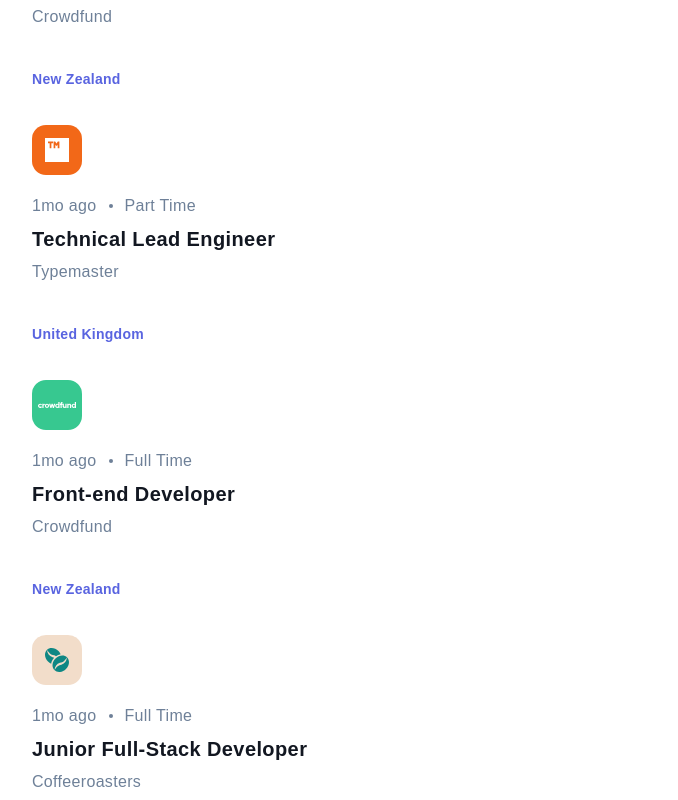
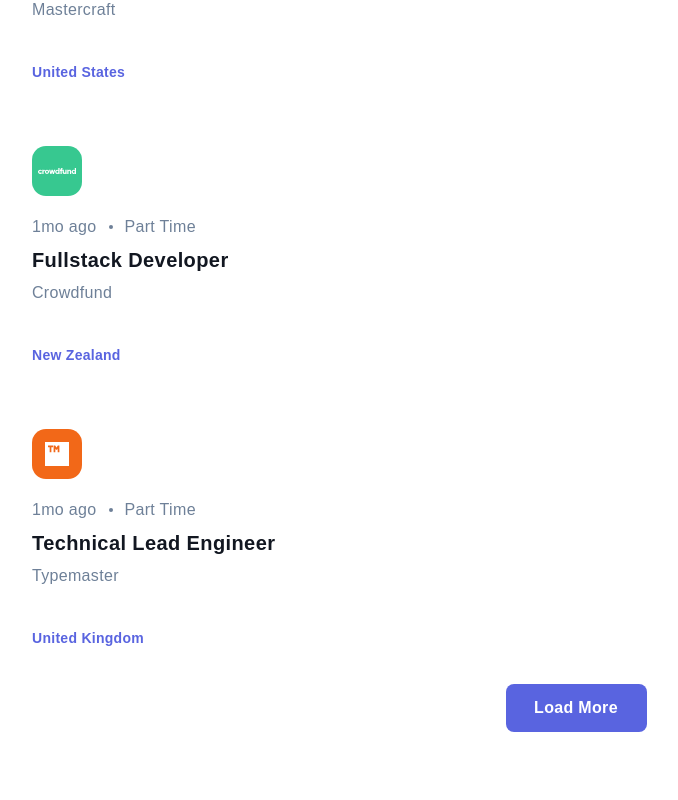
Before and after one commit to yehudz/devjobs-web-app, a Next.js app: page / in a window 1280 px wide. Shown: the part 2920-3720 px from the top of the page, without its empty margins (64-742 px from the left). After the commit the page ends 3684 px from the top, so only its background shows below. Built offline with nearby package versions, Linux system fonts and the light colour scheme.

Commit message:
[DWA-6] AC2 Load maximum of 12 jobs
Clicking the load more buttons should show up to 20 jobs

```diff
--- a/components/ui/JobCard/JobCard.tsx
+++ b/components/ui/JobCard/JobCard.tsx
@@ -13,6 +13,7 @@ const JobCard: React.FC<JobCardProps> = ({
         relative
         pt-6
         max-w-[90%]
+        mt-7
       "
     >
       <JobCardIcon
--- a/components/views/PostingsContainer.tsx
+++ b/components/views/PostingsContainer.tsx
@@ -9,10 +9,9 @@ const PostingsContainer: React.FC<ContentProps> = ({children})=> {
         flex-row
         flex-wrap
         justify-center
-        mt-[40px]
+        mt-[8px]
         mx-auto
       "
-
     >
       {children}
     </div>
--- a/pages/index.tsx
+++ b/pages/index.tsx
@@ -3,7 +3,10 @@ import PostingsContainer from '../components/views/PostingsContainer'
 import data from './data.json'
 import { JobPosting, JobCardIcon, JobCardInfo } from '../typings/common.types'
 import JobCard from '../components/ui/JobCard/JobCard'
+import { useState } from 'react'
+import Button from '../components/ui/Button'
 const Home: NextPage = (props) => {
+  const [limit, setLimit] = useState<number>(12)
   return(
     <div
       className="
@@ -15,7 +18,7 @@ const Home: NextPage = (props) => {
       "
     >
       <PostingsContainer>
-        {data.map((jobPosting)=> {
+        {data.slice(0, limit).map((jobPosting)=> {
           let icon: JobCardIcon = {
             image: jobPosting.logo,
             color: jobPosting.logoBackground,
@@ -38,6 +41,17 @@ const Home: NextPage = (props) => {
         })}
 
       </PostingsContainer>
+      <div
+        onClick={()=> setLimit(20)}
+        className="
+          flex
+          justify-center
+          button-container
+          pb-8
+        "
+      >
+        <Button type="primary">Load More</Button>
+      </div>
     </div>
   )
 }
```
